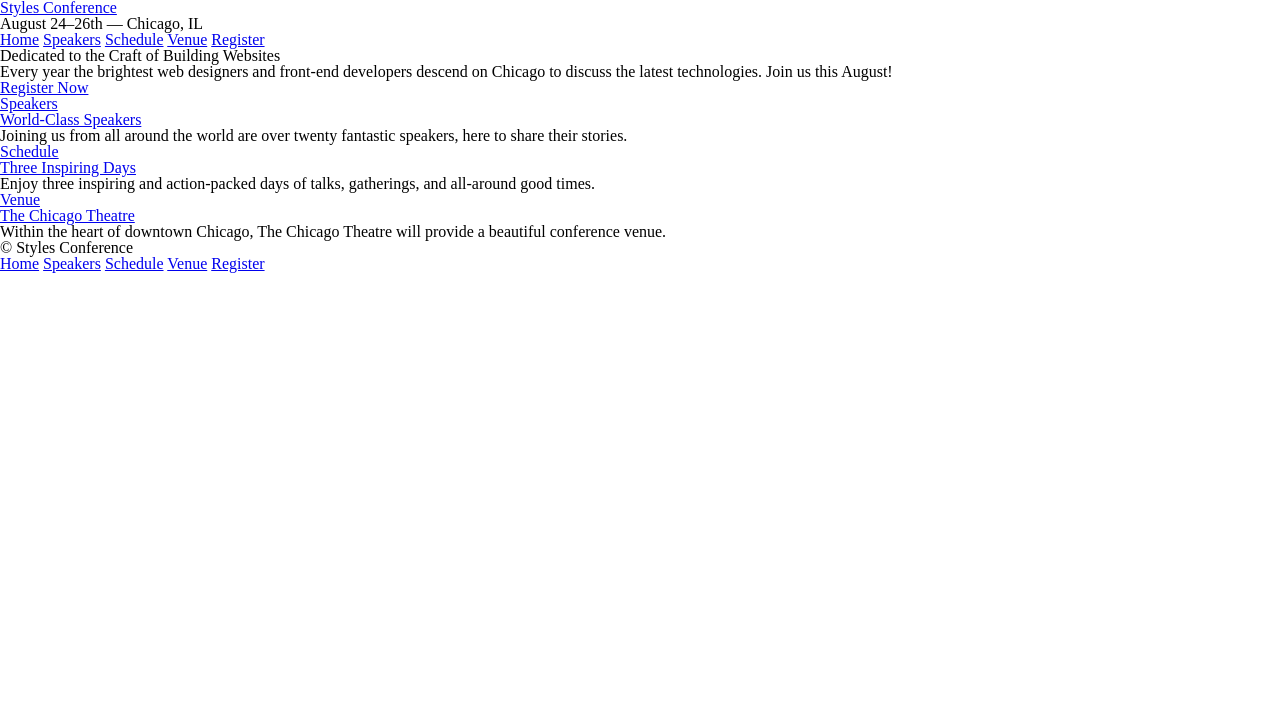
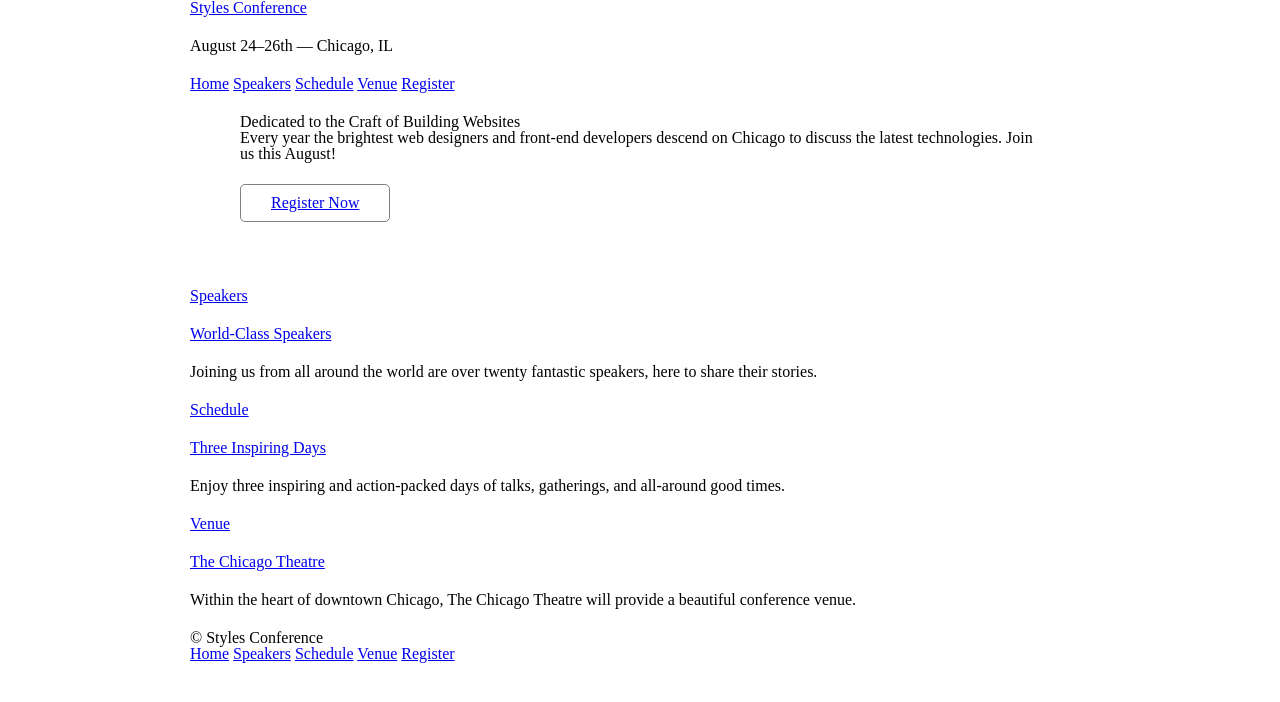
Before and after one commit to TopOneOfTopOne/styles-conference, a plain HTML site: page index.html in a window 1280 px wide. Drawn offline with Linux system fonts and the light colour scheme.

Commit message:
css rules

```diff
--- a/assets/stylesheets/main.css
+++ b/assets/stylesheets/main.css
@@ -46,3 +46,62 @@ table {
   border-collapse: collapse;
   border-spacing: 0;
 }
+
+/*
+  ========================================
+  Grid
+  ========================================
+*/
+
+*,
+*:before,
+*:after { /* the first 3 selectors select every element */
+	-webkit-box-sizing: border-box;
+	   -moz-box-sizing: border-box;
+	        box-sizing: border-box;
+}
+
+/*
+  setting width lets the browser definitively how wide any
+  element with the class container should be. This is because
+  of box-sizing: border-box;
+  Using left right auto margin in conjunction lets browser automatically
+  figure out equal left and right margins for the element, thus
+  centering content on page
+*/
+.container {
+	width: 960px;
+	padding: 0 30px;
+	margin: 0 auto;
+}
+
+/*
+  ========================================
+  Typography
+  ========================================
+*/
+
+h1, h3, h4, h5, p {
+  margin-bottom: 22px;
+}
+
+.btn {
+	border-radius: 5px;
+	display: inline-block;
+	margin: 0;
+}
+
+.btn-alt {
+	border: 1px solid gray;
+	padding: 10px 30px
+}
+
+/*
+  ========================================
+  Home
+  ========================================
+*/
+
+.hero {
+  padding: 22px 80px 66px 80px;
+}
--- a/index.html
+++ b/index.html
@@ -11,7 +11,7 @@
 
     <!-- Header -->
 
-    <header>
+    <header class="container">
 
       <h1>
         <a href="index.html">Styles Conference</a>
@@ -31,19 +31,19 @@
 
     <!-- Hero -->
 
-    <section>
+    <section class="hero container">
 
       <h2>Dedicated to the Craft of Building Websites</h2>
 
       <p>Every year the brightest web designers and front-end developers descend on Chicago to discuss the latest technologies. Join us this August!</p>
 
-      <a href="register.html">Register Now</a>
+      <a class="btn btn-alt" href="register.html">Register Now</a>
 
     </section>
 
     <!-- Teasers -->
 
-    <section>
+    <section class="container">
 
       <section>
         <a href="speakers.html">
@@ -73,7 +73,7 @@
 
     <!-- Footer -->
 
-    <footer>
+    <footer class="container">
 
       <small>&copy; Styles Conference</small>
 
```
Also changed, not shown: register.html (+8 -4 lines), schedule.html (+8 -4 lines), speakers.html (+8 -4 lines), venue.html (+8 -4 lines).
